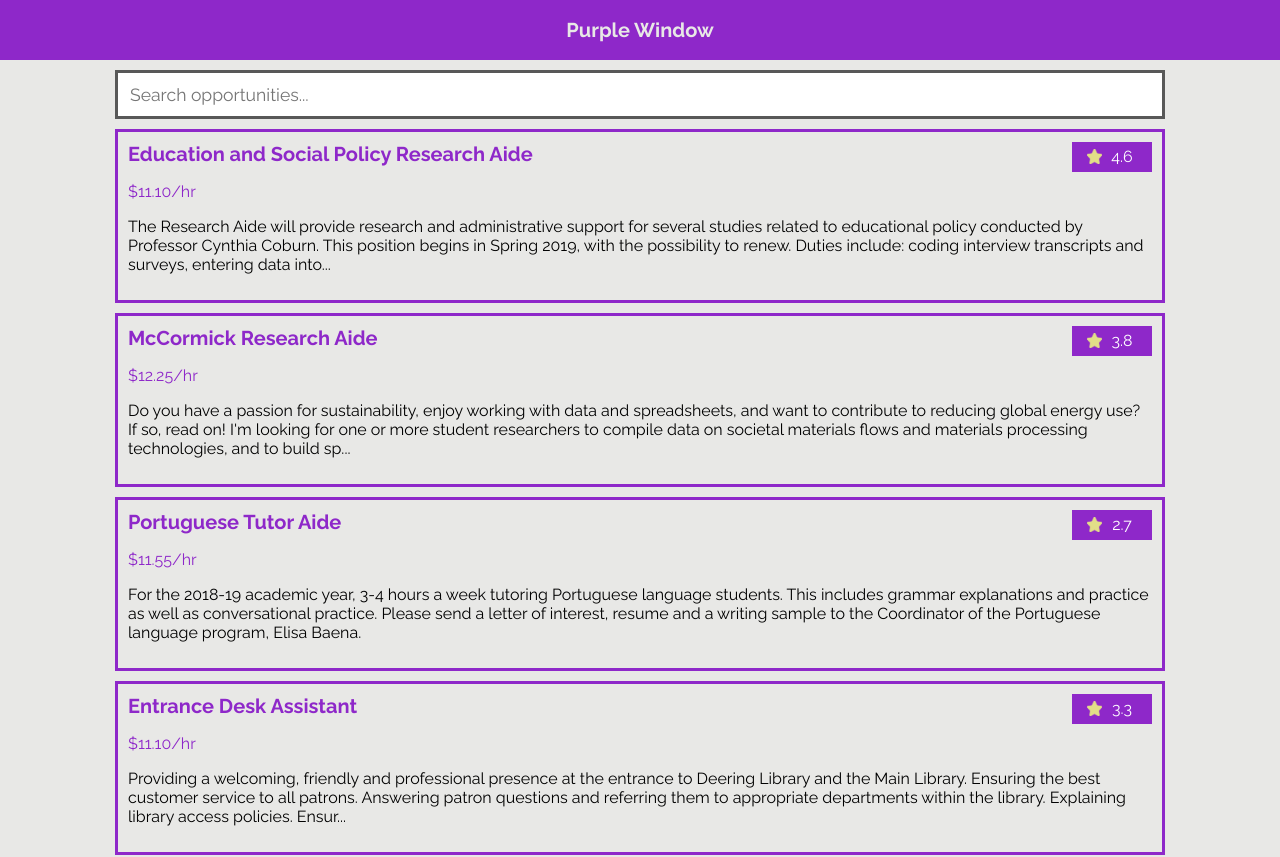
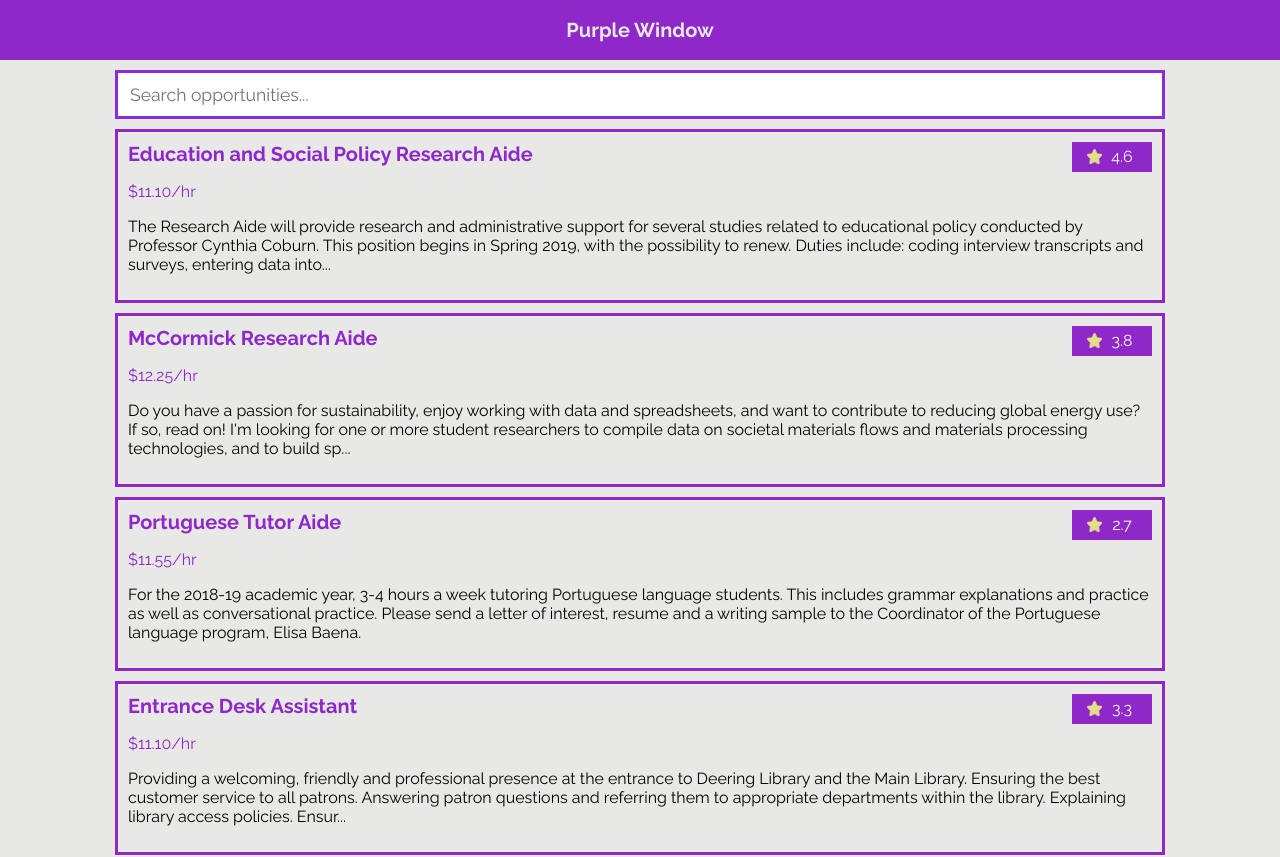
Before and after one commit to cs394-s19/PurpleWindow, a React (Create React App) app in the folder purplewindow/: page / in a window 1280 px wide. Shown: the top 857 px of the page. Built offline with nearby package versions, Linux system fonts and the light colour scheme.

Commit message:
Search Bugfix

```diff
--- a/purplewindow/src/components/HomeScreen.js
+++ b/purplewindow/src/components/HomeScreen.js
@@ -8,9 +8,9 @@ class HomeScreen extends Component {
   }
 
   filterJobs = () => {
-      let terms = document.getElementById("searchTerms").value;
+      let terms = document.getElementById("searchTerms").value.toLowerCase();
       if (terms) {
-          let filtered = this.props.jobs.filter(job => job.description.includes(terms));
+          let filtered = this.props.jobs.filter(job => (job.description.toLowerCase().includes(terms)||job.title.toLowerCase().includes(terms)));
           this.setState({jobList: filtered.slice()});
           console.log(this.state.jobList);
       } else {
--- a/purplewindow/src/index.css
+++ b/purplewindow/src/index.css
@@ -32,7 +32,7 @@ html {
 
 .searchContainer {
   width: 80%;
-  border: 3px solid #585858;
+  border: 3px solid #8A2BE2;
   margin: 0px auto;
   margin-top: 10px;
   padding: 10px;
```
